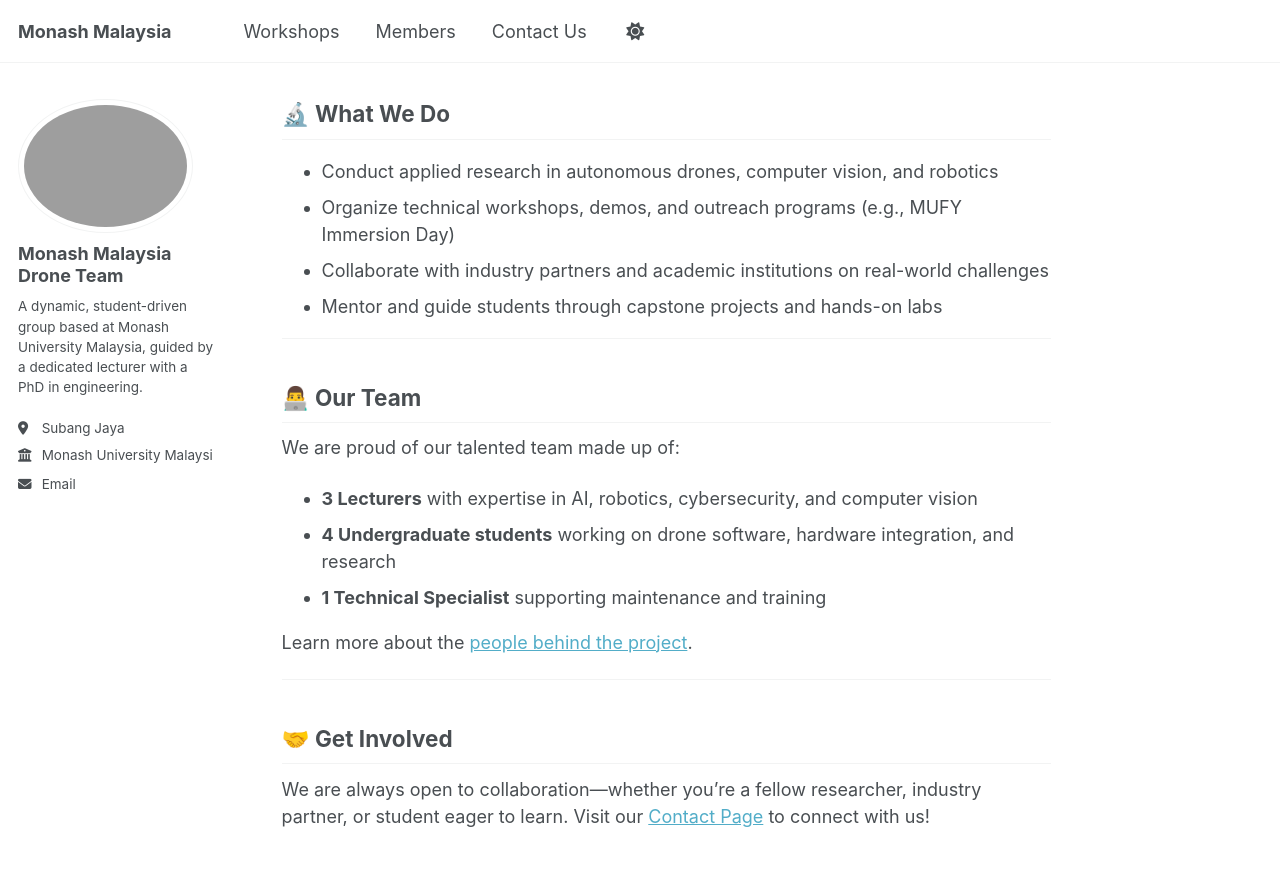
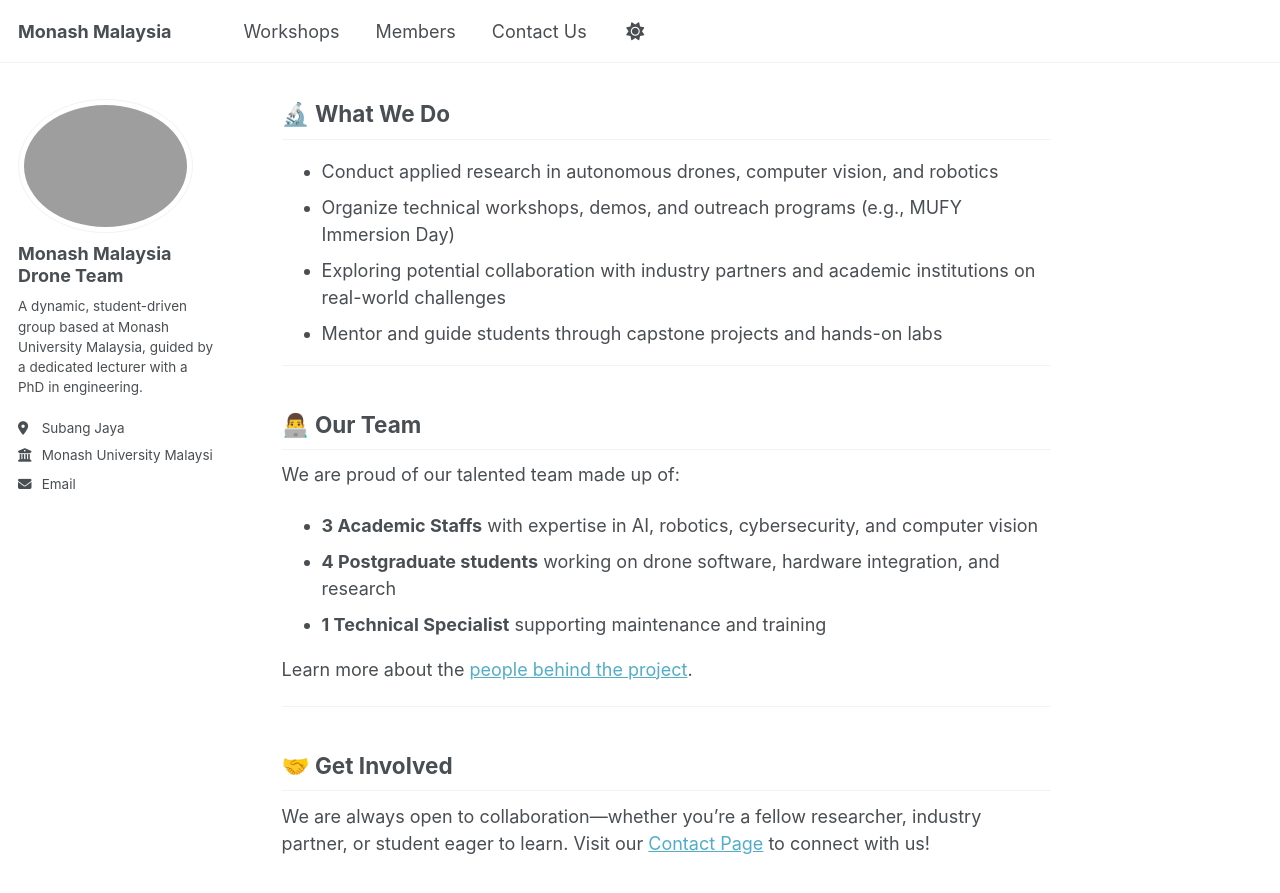
Before and after one commit to noobasuna/monash_drone, a Jekyll site: the page built from _pages/about.md, in a window 1280 px wide and 900 px high, scrolled down 392 px. Shown: the top 893 px of the window. Built offline with Jekyll 4.4.1, drawn with Linux system fonts in a browser that asks for light colours.

Commit message:
Update about.md

```diff
--- a/_pages/about.md
+++ b/_pages/about.md
@@ -21,7 +21,7 @@ To foster innovation and hands-on research in drone technology through collabora
 
 - Conduct applied research in autonomous drones, computer vision, and robotics
 - Organize technical workshops, demos, and outreach programs (e.g., MUFY Immersion Day)
-- Collaborate with industry partners and academic institutions on real-world challenges
+- Exploring potential collaboration with industry partners and academic institutions on real-world challenges
 - Mentor and guide students through capstone projects and hands-on labs
 
 ---
@@ -30,8 +30,8 @@ To foster innovation and hands-on research in drone technology through collabora
 
 We are proud of our talented team made up of:
 
-- **3 Lecturers** with expertise in AI, robotics, cybersecurity, and computer vision
-- **4 Undergraduate students** working on drone software, hardware integration, and research
+- **3 Academic Staffs** with expertise in AI, robotics, cybersecurity, and computer vision
+- **4 Postgraduate students** working on drone software, hardware integration, and research
 - **1 Technical Specialist** supporting maintenance and training
 
 Learn more about the [people behind the project](/teaching/team-members).
```
